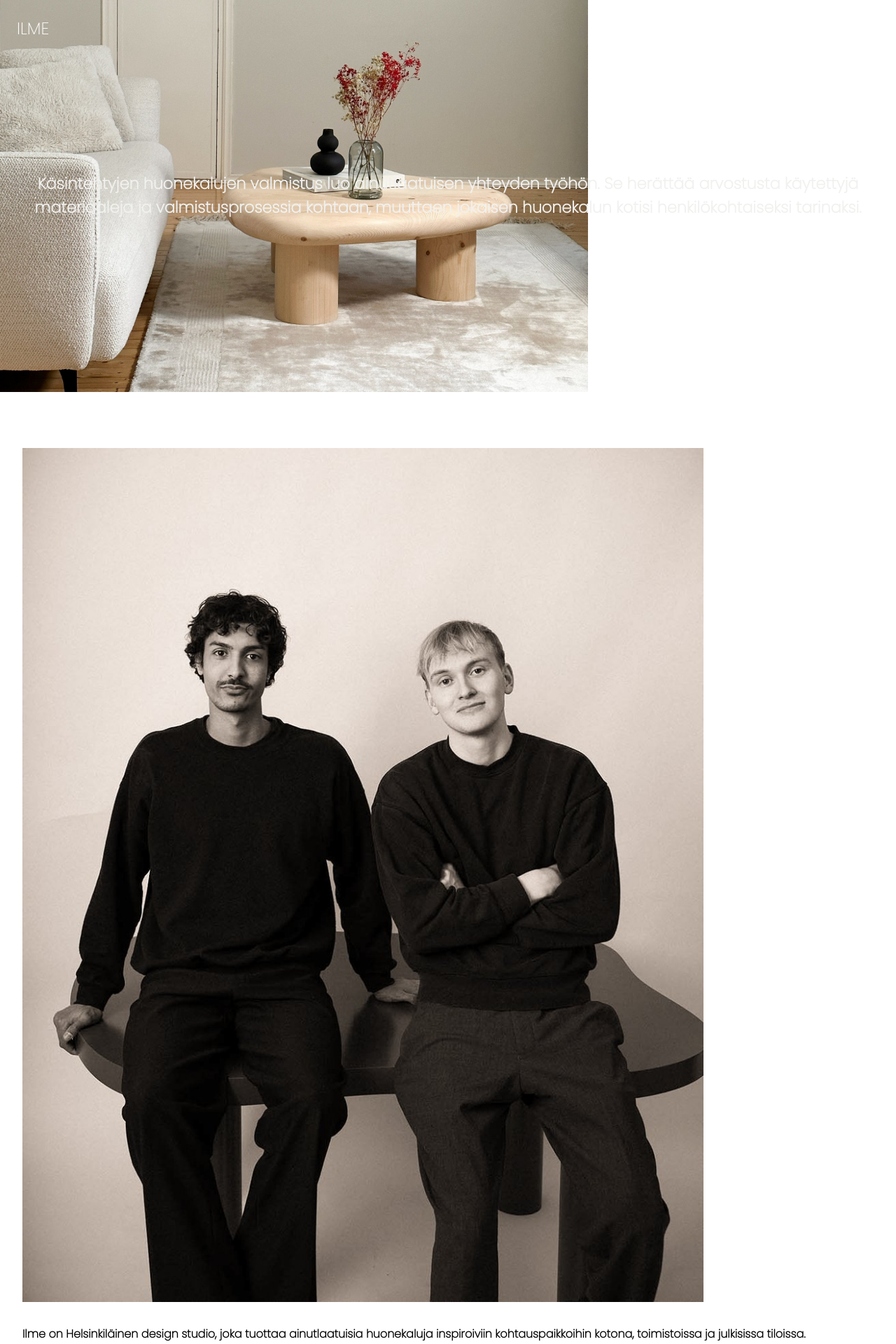
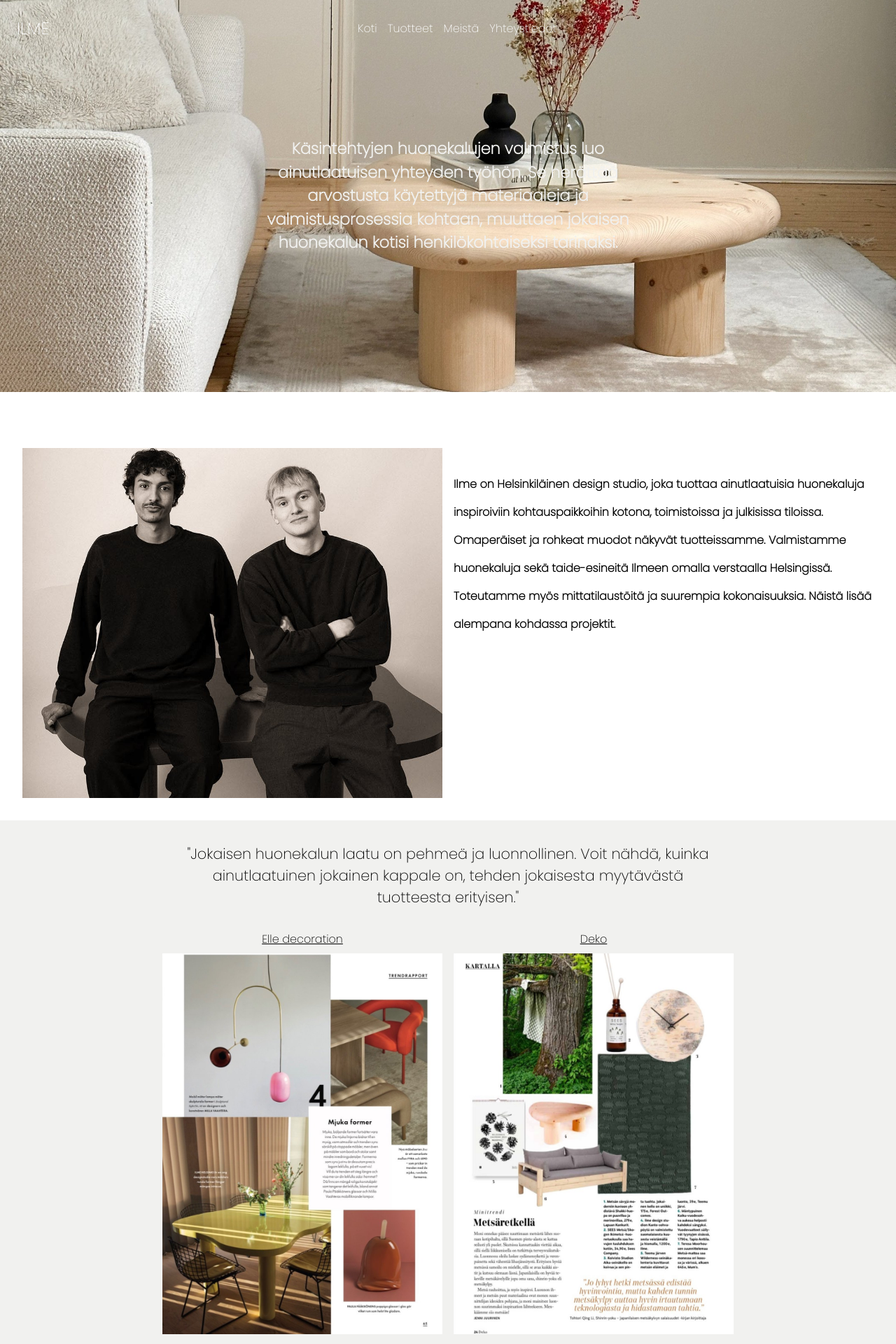
Before and after one commit to JuanFuentes20/ilmehelsinki-new, a React (Create React App) app: page /ilmehelsinki-new/about-us in a window 1280 px wide. Shown: the top 1920 px of the page at 70% size. Built offline with nearby package versions, Linux system fonts and the light colour scheme.

Commit message:
Added compatibility for desktop

```diff
--- a/src/Pages/OrderPage.js
+++ b/src/Pages/OrderPage.js
@@ -16,14 +16,6 @@ export default function OrderPage({items}) {
     const { id } = useParams()
     const idExists = items.length > 0 && items.some(item => item.id === id)
     const item = idExists ? items.find(item => item.id === id) : null
-
-    const navbar = document.querySelector(".navbar")
-    if(navbar){
-      navbar.style.color = "black"
-      const hamburgerSpans = document.querySelectorAll(".hamburger span")
-      hamburgerSpans.forEach(hamburgerSpan => hamburgerSpan.style.backgroundColor = "black")
-
-    }
 
     const handleOptions = (e) => {
       setModelIndex(current => e.target.value)
--- a/src/components/Footer.js
+++ b/src/components/Footer.js
@@ -1,7 +1,14 @@
+import { useLocation } from 'react-router-dom';
+
 export default function Footer() {
+    const location = useLocation();
+    const path = location.pathname;
+
+    const isAboutUs = path === '/about-us' || path.includes("/collection/") ;
+    const backgroundColor = isAboutUs ? 'white' : '#f1f1ef';
 
     return (
-        <footer>
+        <footer style={{ backgroundColor: backgroundColor }}>
             <div className="top">
                 <h2>ILME</h2>
                 <div className="back-to-start" onClick={() => window.scrollTo({top: 0, behavior: 'smooth'})}>
--- a/src/components/Navbar.js
+++ b/src/components/Navbar.js
@@ -1,12 +1,35 @@
-import {useNavigate} from 'react-router-dom'
+import {useNavigate, useLocation } from 'react-router-dom'
+
 
 export default function Navbar({scrollToSection, scroll}) {
     const navigate = useNavigate()
+    const location = useLocation();
+    const path = location.pathname;
+
+    const orderPage = path.includes("/collection/") ;
+
+    const navbar = document.querySelector(".navbar")
+    if( orderPage && navbar){
+      navbar.style.color = "black"
+      const hamburgerSpans = document.querySelectorAll(".hamburger span")
+      hamburgerSpans.forEach(hamburgerSpan => hamburgerSpan.style.backgroundColor = "black")
+
+    } else if(!orderPage && navbar) {
+        navbar.style.color = "white"
+        const hamburgerSpans = document.querySelectorAll(".hamburger span")
+        hamburgerSpans.forEach(hamburgerSpan => hamburgerSpan.style.backgroundColor = "white")
+    }
+
     const navigateTo = (path) => {
         navigate(path);
         window.scrollTo(0, 0); // Scroll to the top of the page
-        displayMenu()
+        const contentWidth = document.documentElement.clientWidth;
+        if(contentWidth < 1024) {
+            displayMenu()
+        }
     };
+
+
 
     const displayMenu = () => {
         const navbar = document.querySelector(".navbar")
@@ -30,7 +53,6 @@ export default function Navbar({scrollToSection, scroll}) {
                         <li onClick={() => navigateTo("/about-us")}>Meistä</li>
                         <li onClick={() => {
                         scrollToSection(".contacts")
-                        displayMenu()
                     }}>Yhteystiedot</li>
                     </ul>
                 </div>
--- a/src/styles.css
+++ b/src/styles.css
@@ -309,7 +309,7 @@ form button {
     background-color: #f1f1ef;
     display: flex;
     flex-direction: column;
-    gap: 5rem;
+    gap: 3rem;
     align-items: center;
     padding: 2rem;
 }
@@ -450,6 +450,10 @@ form button {
 
 /* Product*/
 
+.go-back span {
+    cursor: pointer;
+}
+
 .top {
     margin: 1rem 0;
 }
@@ -577,3 +581,135 @@ footer .contacts {
     scale: 2;
     cursor: pointer;
 }
+
+.carousel .thumbs {
+    width: max-content;
+    margin: auto;
+}
+
+@media (min-width: 1440px) {
+
+    .product-list {
+        padding: 2rem 15rem;
+    }
+
+    .accessibility {
+        padding: 0 15rem;
+    }
+
+    .collection-hero p {
+        max-width: 500px;
+        font-size: 2rem;
+    }
+
+    .about-hero p {
+        font-size: 2rem;
+    }
+
+    .about-main {
+        padding: 2rem 10rem;
+    }
+
+    .slide .carousel-img {
+        height: 520px !important;
+        object-fit: cover;
+    }
+}
+
+@media (min-width: 1024px) {
+    .navbar-links {
+        display: block;
+    }
+
+    .categories{
+        padding: 2rem;
+    }
+    .hamburger {
+        opacity: 0;
+        pointer-events: none;
+    }
+
+    .background-video h1 {
+        max-width: 500px;
+    }
+
+    .product-tag p {
+        max-width: 500px;
+        margin: auto;
+    }
+
+    .subscription {
+        max-width: 700px;
+        margin: auto;
+    }
+
+    .subscription form {
+        width: 70%;
+    }
+
+    .collection-hero {
+        height: 65vh;
+    }
+
+    .collection-hero p {
+        max-width: 500px;
+    }
+
+    .about-hero p {
+        max-width: 600px;
+    }
+
+    .about-us-image {
+        width: 100%;
+    }
+
+    .about-main {
+        display: grid;
+        grid-template-columns: 1fr 1fr;
+        column-gap: 1rem;
+    }
+    .about-main p {
+        line-height: 2.5;
+    }
+
+    .collab-image {
+        width: 100%;
+        max-width: none;
+        object-fit: cover;
+        height: 500px;
+    }
+
+    .articles {
+        gap: 2rem;
+    }
+
+    .articles p {
+        max-width: 800px;
+    }
+
+    .article-images img {
+        height: 500px;
+    }
+
+    .container {
+        padding: 5rem 15rem;
+    }
+
+    .slide .carousel-img {
+        height: 420px;
+        object-fit: cover;
+    }
+
+    form input {
+        width: 15rem;
+    }
+
+    .order form {
+        align-items: baseline;
+        padding: 0;
+    }
+
+    footer .top {
+        padding: 1rem 10rem;
+    }
+ }
```
Also changed, not shown: src/components/AboutUs.js (+1 -24 lines).
